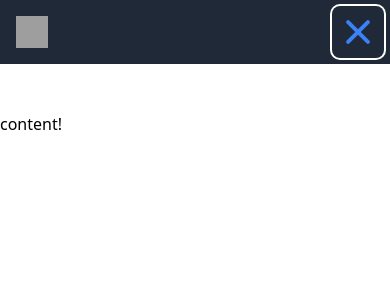
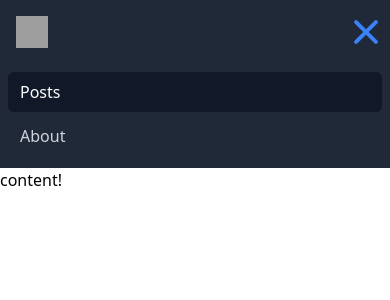
Before and after one commit to Yooinhak/inak-blog, a Next.js app: page / in a window 390 px wide. Both pictures are taken after a click on the button 358 px from the left and 32 px from the top of the page. Shown: the top 300 px of the page. Built offline with nearby package versions, Linux system fonts and the light colour scheme; grey boxes are pictures that could not be loaded.

Commit message:
fix. disclosure

```diff
--- a/src/components/FancyIcon/HamburgerMenu/component.tsx
+++ b/src/components/FancyIcon/HamburgerMenu/component.tsx
@@ -1,41 +1,24 @@
-'use client';
+const Component = () => {
+  const defaultStyle =
+    'block h-1 bg-blue-500 rounded transition-all duration-400 ease-in-out absolute';
 
-import { useState } from 'react';
-
-interface props {
-  isCheck: boolean;
-  setIsCheck: (value: boolean) => void;
-}
-
-const Component = ({ isCheck, setIsCheck }: props) => {
   return (
-    <div className="inline-block">
-      <input
-        type="checkbox"
-        id="checkbox"
-        className="absolute hidden"
-        checked={isCheck}
-        onChange={() => setIsCheck(!isCheck)}
-      />
-      <label htmlFor="checkbox" className="cursor-pointer">
     <div className="w-8 h-8 relative">
       <span
-            className={`block w-8 h-1 bg-blue-500 rounded transition-all duration-400 ease-in-out absolute ${isCheck ? 'top-3.5 bg-transparent' : 'top-0'}`}
+        className={`${defaultStyle} w-8 top-0 group-data-[open]:top-3.5 group-data-[open]:bg-transparent`}
       ></span>
       <span
-            className={`block h-1 bg-blue-500 rounded transition-all duration-400 ease-in-out absolute top-3.5 ${isCheck ? 'w-8 transform rotate-45 left-0' : 'w-1 rotate-90 left-3.5'}`}
+        className={`${defaultStyle} w-1 top-3.5 rotate-90 left-3.5 group-data-[open]:w-8 group-data-[open]:transform group-data-[open]:rotate-45 group-data-[open]:left-0`}
       ></span>
       <span
-            className={`block h-1 bg-blue-500 rounded transition-all duration-400 ease-in-out absolute top-3.5 right-0 ${isCheck ? 'w-8 -rotate-45 left-0' : 'w-1 left-3.5'}`}
+        className={`${defaultStyle} w-1 left-3.5 top-3.5 right-0 group-data-[open]:w-8 group-data-[open]:-rotate-45 group-data-[open]:left-0`}
       ></span>
       <span
-            className={`block w-8 h-1 bg-blue-500 rounded transition-all duration-400 ease-in-out absolute bottom-0 top-3.5 ${isCheck ? 'bottom-3.5 bg-transparent' : 'bottom-0'}`}
+        className={`${defaultStyle} w-8 bottom-0 top-3.5 group-data-[open]:bottom-3.5 group-data-[open]:bg-transparent`}
       ></span>
       <span
-            className={`block w-8 h-1 bg-blue-500 rounded transition-all duration-400 ease-in-out absolute bottom-0 ${isCheck ? 'bottom-3.5 bg-transparent' : 'bottom-0'}`}
+        className={`${defaultStyle} w-8 bottom-0 group-data-[open]:bottom-3.5 group-data-[open]:bg-transparent`}
       ></span>
-        </div>
-      </label>
     </div>
   );
 };
--- a/src/components/Header/component.tsx
+++ b/src/components/Header/component.tsx
@@ -1,5 +1,3 @@
-'use client';
-
 import {
   Disclosure,
   DisclosureButton,
@@ -10,11 +8,8 @@ import { useState } from 'react';
 import HamburgerMenu from '@components/FancyIcon/HamburgerMenu';
 
 const navigation = [
-  { name: 'Dashboard', href: '#', current: true },
-  { name: 'Team', href: '#', current: false },
-  { name: 'Projects', href: '#', current: false },
-  { name: 'Calendar', href: '#', current: false },
-  { name: 'Reports', href: '#', current: false },
+  { name: 'Posts', href: '#', current: true },
+  { name: 'About', href: '#', current: false },
 ];
 
 function classNames(...classes: string[]) {
@@ -22,11 +17,7 @@ function classNames(...classes: string[]) {
 }
 
 const Component = () => {
-  const [isMenuOpen, setIsMenuOpen] = useState(false);
-
   return (
-    <>
-      <div className="min-h-full">
     <Disclosure as="nav" className="bg-gray-800">
       <div className="mx-auto max-w-7xl px-4 sm:px-6 lg:px-8">
         <div className="flex h-16 items-center justify-between">
@@ -60,41 +51,19 @@ const Component = () => {
             </div>
           </div>
 
-              <div className="hidden md:block">
-                <div className="ml-4 flex items-center md:ml-6">
-                  <button
-                    type="button"
-                    className="relative rounded-full bg-gray-800 p-1 text-gray-400 hover:text-white focus:outline-none focus:ring-2 focus:ring-white focus:ring-offset-2 focus:ring-offset-gray-800"
-                  >
-                    <span className="absolute -inset-1.5" />
-                    <span className="sr-only">View notifications</span>
-                    {/* <BellIcon aria-hidden="true" className="h-6 w-6" /> */}
-                  </button>
-                </div>
-              </div>
           <div className="-mr-2 flex md:hidden">
             {/* Mobile menu button */}
-                <DisclosureButton className="group relative inline-flex items-center justify-center rounded-md bg-gray-800 p-2 text-gray-400 hover:bg-gray-700 hover:text-white focus:outline-none focus:ring-2 focus:ring-white focus:ring-offset-2 focus:ring-offset-gray-800">
-                  {/* <span className="absolute -inset-0.5" /> */}
-                  {/* <span className="sr-only">Open main menu</span> */}
-                  <HamburgerMenu
-                    isCheck={isMenuOpen}
-                    setIsCheck={setIsMenuOpen}
-                  />
-                  {/* <Bars3Icon
-                    aria-hidden="true"
-                    className="block h-6 w-6 group-data-[open]:hidden"
-                  />
-                  <XMarkIcon
-                    aria-hidden="true"
-                    className="hidden h-6 w-6 group-data-[open]:block"
-                  /> */}
+            <DisclosureButton className="group">
+              <HamburgerMenu />
             </DisclosureButton>
           </div>
         </div>
       </div>
 
-          <DisclosurePanel className="md:hidden">
+      <DisclosurePanel
+        transition
+        className="md:hidden origin-top transition duration-200 ease-out data-[closed]:-translate-y-6 data-[closed]:opacity-0"
+      >
         <div className="space-y-1 px-2 pb-3 pt-2 sm:px-3">
           {navigation.map(item => (
             <DisclosureButton
@@ -115,14 +84,6 @@ const Component = () => {
         </div>
       </DisclosurePanel>
     </Disclosure>
-
-        <main>
-          <div className="mx-auto max-w-7xl px-4 py-6 sm:px-6 lg:px-8">
-            {/* Your content */}
-          </div>
-        </main>
-      </div>
-    </>
   );
 };
 
```
Lines whose indentation alone changed are shown as unchanged.
